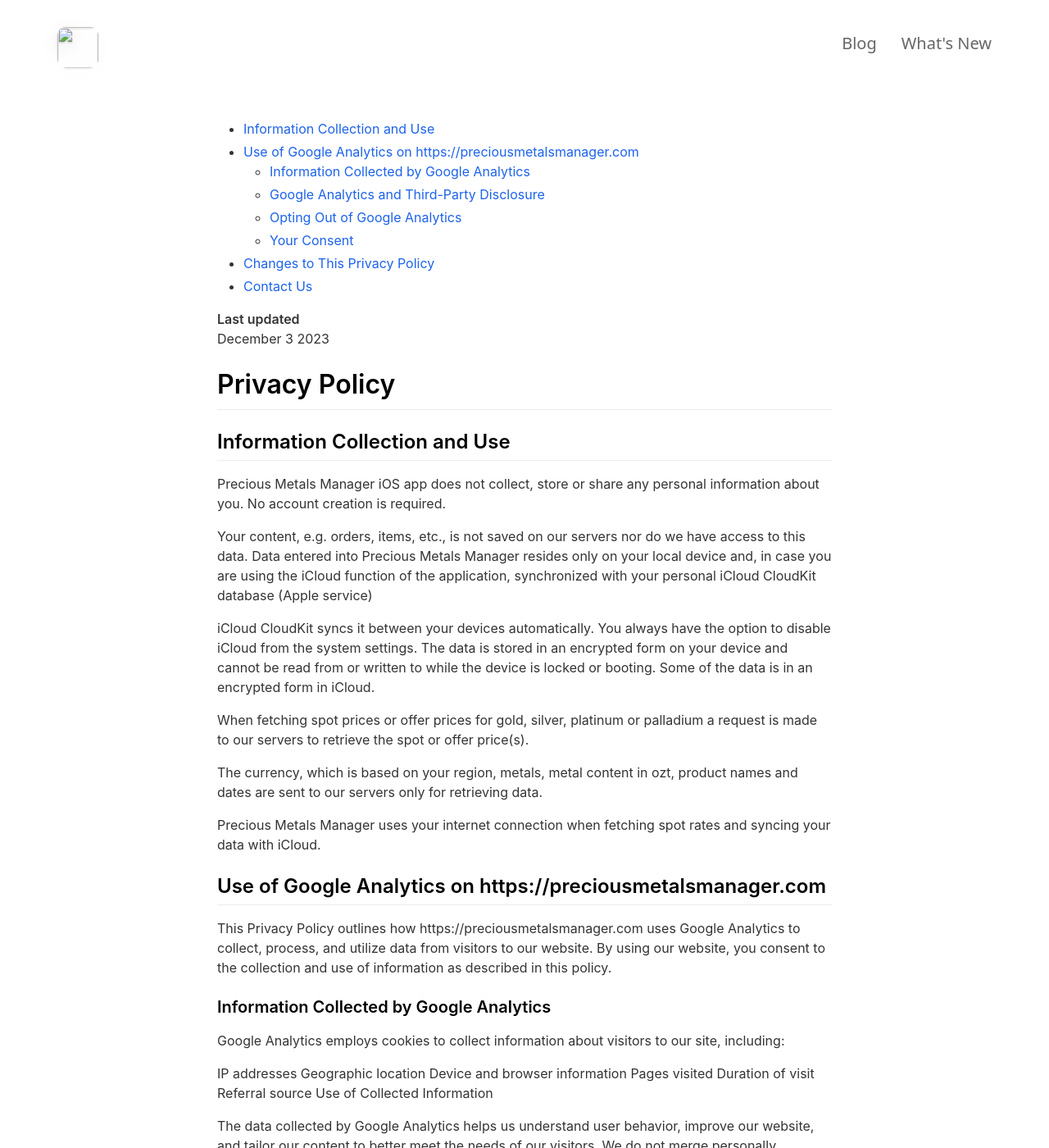
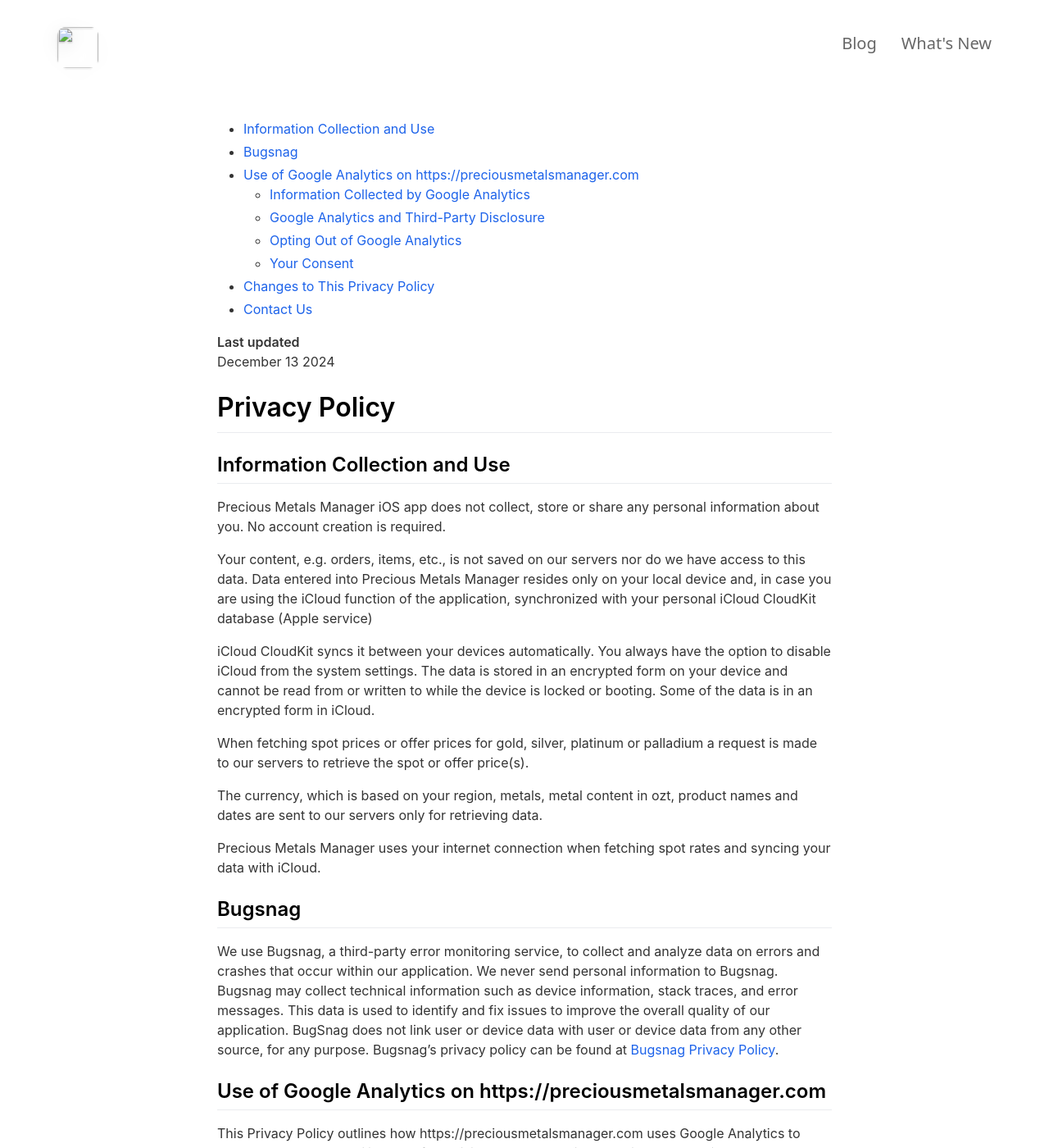
Before and after one commit to Precious-Metals-Manager/precious-metals-manager-landing-page, a Jekyll site: the page built from _pages/privacypolicy.md, in a window 1280 px wide and 1400 px high. Shown: the whole window at 82% size. Built offline with Jekyll 4.4.1, drawn with Linux system fonts in a browser that asks for light colours; cached includes are drawn as plain includes; nearby versions of some CDN libraries.

Commit message:
Update privacy policy

```diff
--- a/_pages/privacypolicy.md
+++ b/_pages/privacypolicy.md
@@ -5,7 +5,7 @@
 ---
 
 **Last updated**
-December 3 2023
+December 13 2024
 
 # Privacy Policy
 
@@ -27,6 +27,11 @@
 The currency, which is based on your region, metals, metal content in ozt, product names and dates are sent to our servers only for retrieving data.
 
 Precious Metals Manager uses your internet connection when fetching spot rates and syncing your data with iCloud.
+
+## Bugsnag
+
+We use Bugsnag, a third-party error monitoring service, to collect and analyze data on errors and crashes that occur within our application. We never send personal information to Bugsnag. Bugsnag may collect technical information such as device information, stack traces, and error messages. This data is used to identify and fix issues to improve the overall quality of our application. BugSnag does not link user or device data with user or device data from any other source, for any purpose. Bugsnag's privacy policy can be found at [Bugsnag Privacy Policy](https://docs.bugsnag.com/platforms/ios/appstore-privacy/).
+
 
 ## Use of Google Analytics on https://preciousmetalsmanager.com
 
```
